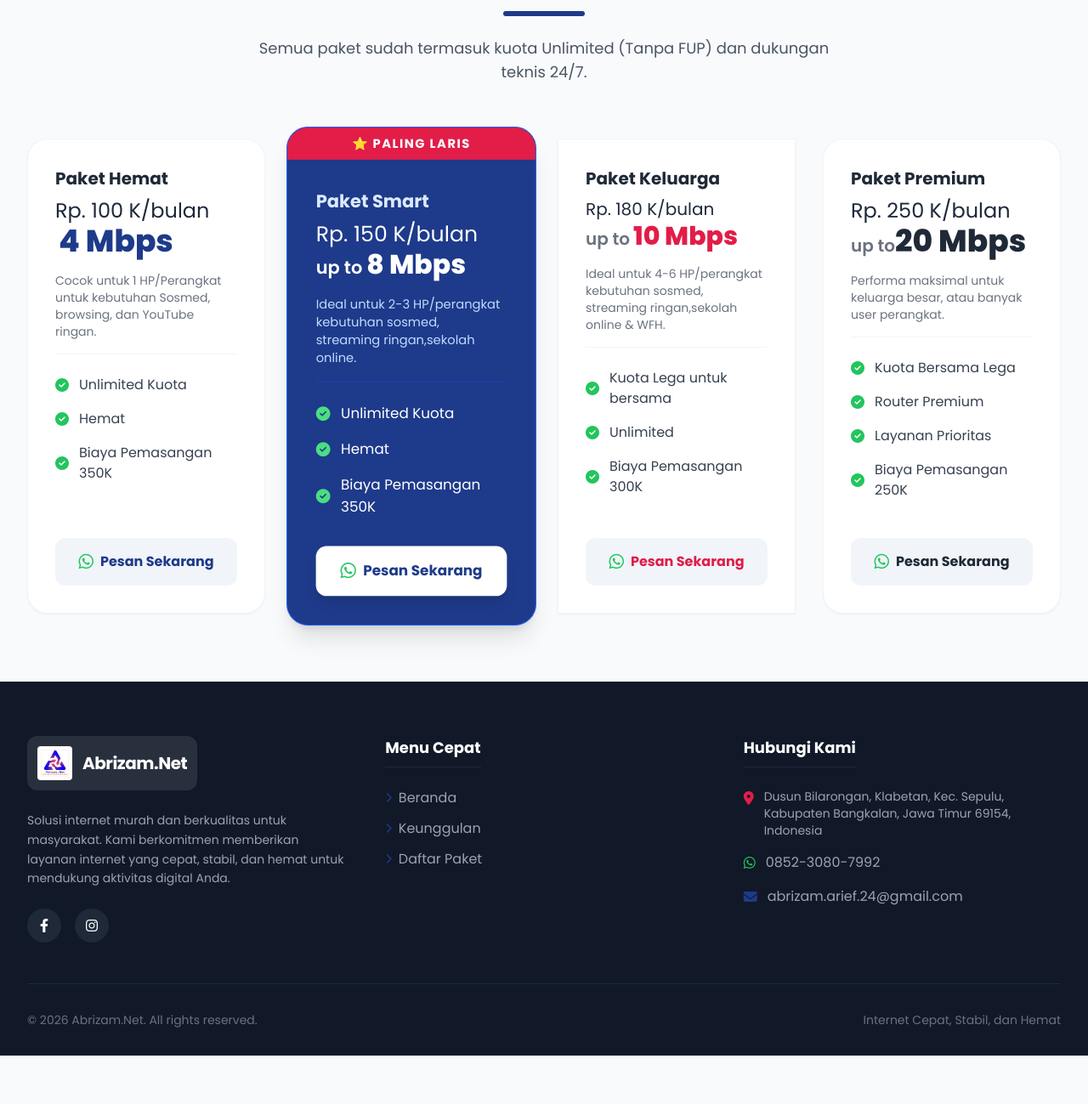
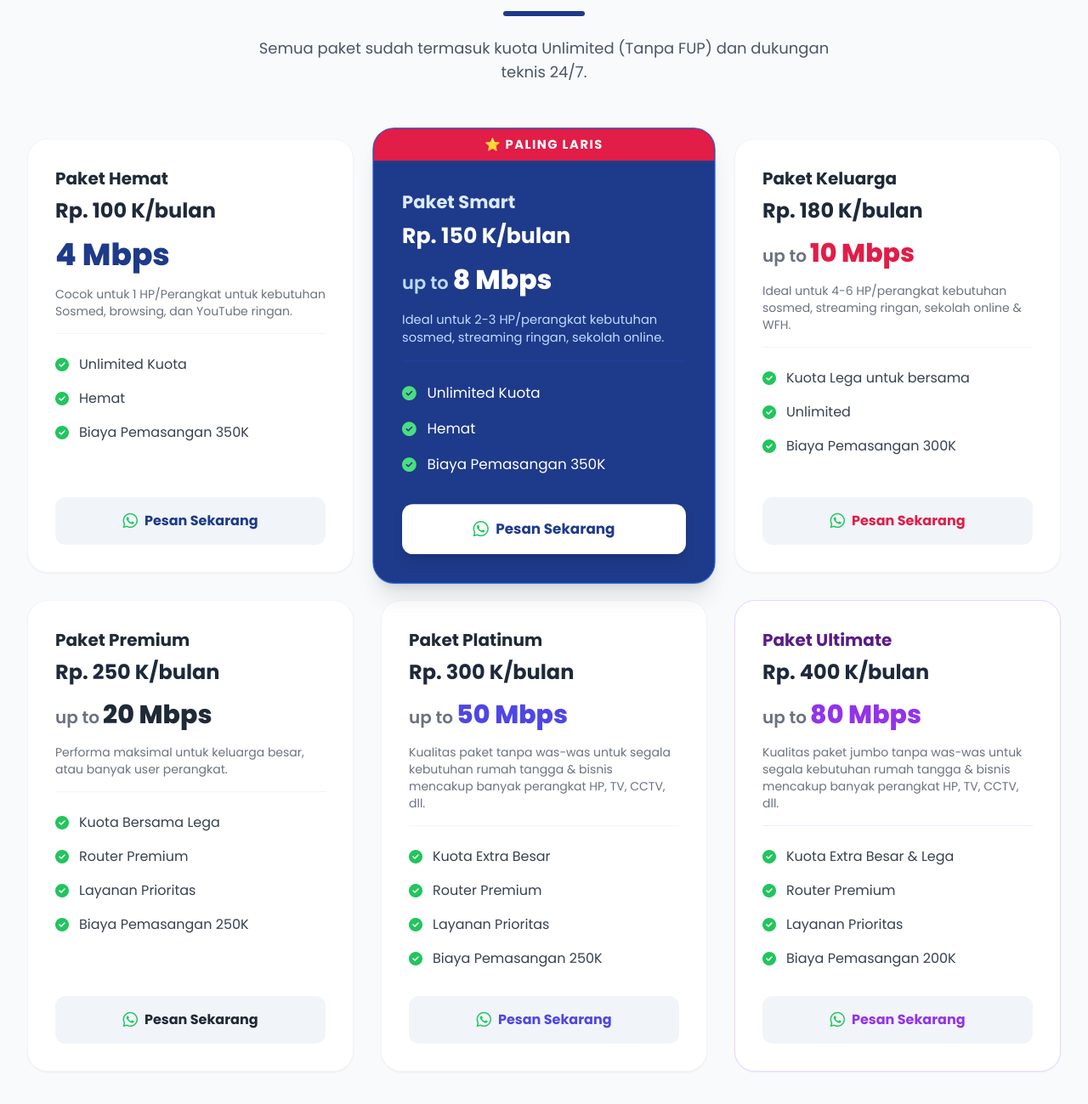
Before and after one commit to abrizamarief24/wifi, a plain HTML site: page index.html in a window 1280 px wide. Shown: the part 1463-2762 px from the top of the page at 85% size. Before the commit the page ends 2705 px from the top, so only its background shows below. Drawn offline with nearby package versions, Linux system fonts and the light colour scheme.

Commit message:
Update index.html

```diff
--- a/index.html
+++ b/index.html
@@ -95,7 +95,7 @@
         <div class="max-w-7xl mx-auto px-4 sm:px-6 lg:px-8 flex flex-col items-center text-center">
             <img src="Abrizam.Net.png" width="100" height="100" alt="Logo Abrizam">
             <div class="inline-block px-4 py-1.5 rounded-full bg-white/20 backdrop-blur-md text-white text-sm font-semibold tracking-wide mb-6 border border-white/30 animate-pulse">
-                ✨ Selamat datang di Abrizam.Net
+                ✨ Selamat Datang di Abrizam.Net
             </div>
             <h1 class="text-4xl md:text-5xl lg:text-7xl font-extrabold text-white leading-tight mb-6 drop-shadow-lg">
                 Internet Cepat, Stabil, <br/> <span class="text-transparent bg-clip-text bg-gradient-to-r from-blue-200 to-blue-100">& Hemat</span>
@@ -110,7 +110,6 @@
                 <button onclick="orderWA('Pemasangan Baru')" class="bg-white hover:bg-gray-100 text-brand-blue px-8 py-4 rounded-full font-bold text-lg transition-all shadow-lg flex items-center justify-center gap-2 hover:-translate-y-1">
                     <i class="fa-brands fa-whatsapp text-green-500 text-xl"></i> Pasang Sekarang
                 </button>
-            </div>
             </div>
         </div>
     </section>
@@ -165,15 +164,14 @@
             </div>
 
             <!-- Grid Paket -->
-            <div class="grid grid-cols-1 md:grid-cols-2 lg:grid-cols-4 gap-8 max-w-7xl mx-auto">
+            <div class="grid grid-cols-1 md:grid-cols-2 lg:grid-cols-3 xl:grid-cols-3 gap-8 max-w-7xl mx-auto">
 
                 <!-- Paket Hemat -->
                 <div class="bg-white rounded-3xl shadow-sm hover:shadow-2xl transition-all duration-300 border border-gray-100 overflow-hidden flex flex-col relative top-0 hover:-top-2">
                     <div class="p-8 pb-0">
                         <h3 class="text-xl font-bold text-gray-800 mb-2">Paket Hemat</h3>
-<span class="text-2xl font- text-brand-black">Rp. 100 K/bulan</span>
-                        <div class="flex items-baseline gap-1 mb-4">
-                            <span class="text-xl font-semibold text-gray-500"></span>
+                        <span class="text-2xl font-bold text-slate-800 block">Rp. 100 K/bulan</span>
+                        <div class="flex items-baseline gap-1 my-4">
                             <span class="text-4xl font-extrabold text-brand-blue">4 Mbps</span>
                         </div>
                         <p class="text-sm text-gray-500 mb-6 border-b border-gray-100 pb-4">Cocok untuk 1 HP/Perangkat untuk kebutuhan Sosmed, browsing, dan YouTube ringan.</p>
@@ -191,26 +189,24 @@
                         </ul>
                     </div>
                     <div class="p-8 pt-0 mt-auto">
-                        <button onclick="orderWA('Paket Hemat (10 Mbps)')" class="w-full bg-slate-100 hover:bg-brand-blue hover:text-white text-brand-blue font-bold py-3.5 rounded-xl transition-colors flex justify-center items-center gap-2 group">
+                        <button onclick="orderWA('Paket Hemat (4 Mbps)')" class="w-full bg-slate-100 hover:bg-brand-blue hover:text-white text-brand-blue font-bold py-3.5 rounded-xl transition-colors flex justify-center items-center gap-2 group">
                             <i class="fa-brands fa-whatsapp text-xl text-green-500 group-hover:text-white"></i> Pesan Sekarang
                         </button>
                     </div>
                 </div>
 
-                <!-- Paket Keluarga (Highlighted) -->
+                <!-- Paket Smart (Highlighted) -->
                 <div class="bg-brand-blue rounded-3xl shadow-xl hover:shadow-2xl transition-all duration-300 border border-blue-600 overflow-hidden flex flex-col relative transform scale-100 lg:scale-105 z-10">
                     <div class="bg-brand-red text-white text-center py-2 text-sm font-bold tracking-widest uppercase">
                         ⭐ Paling Laris
                     </div>
                     <div class="p-8 pb-0">
                         <h3 class="text-xl font-bold text-blue-100 mb-2">Paket Smart</h3>
-<span class="text-2xl font- text-white">Rp. 150 K/bulan</span>
-                        <div class="flex items-baseline gap-1 mb-4 text-white">
-                        <span class="text-xl font-semibold text-white-200">up to
-             <span class="text-3xl font-extrabold">8 Mbps</span>
-                           </span>
+                        <span class="text-2xl font-bold text-white block">Rp. 150 K/bulan</span>
+                        <div class="flex items-baseline gap-1 my-4 text-white">
+                            <span class="text-xl font-semibold text-blue-200">up to <span class="text-3xl font-extrabold text-white">8 Mbps</span></span>
                         </div>
-                        <p class="text-sm text-blue-200 mb-6 border-b border-blue-800 pb-4">Ideal untuk 2-3 HP/perangkat kebutuhan sosmed, streaming ringan,sekolah online.</p>
+                        <p class="text-sm text-blue-200 mb-6 border-b border-blue-800 pb-4">Ideal untuk 2-3 HP/perangkat kebutuhan sosmed, streaming ringan, sekolah online.</p>
 
                         <ul class="space-y-4 mb-8">
                             <li class="flex items-center gap-3 text-white">
@@ -225,22 +221,22 @@
                         </ul>
                     </div>
                     <div class="p-8 pt-0 mt-auto">
-                        <button onclick="orderWA('Paket Keluarga (20 Mbps)')" class="w-full bg-white hover:bg-gray-100 text-brand-blue font-bold py-3.5 rounded-xl transition-colors flex justify-center items-center gap-2 shadow-lg">
+                        <button onclick="orderWA('Paket Smart (8 Mbps)')" class="w-full bg-white hover:bg-gray-100 text-brand-blue font-bold py-3.5 rounded-xl transition-colors flex justify-center items-center gap-2 shadow-lg">
                             <i class="fa-brands fa-whatsapp text-xl text-green-500"></i> Pesan Sekarang
                         </button>
                     </div>
                 </div>
 
-                <!-- Paket Gaming -->
-                <div class="bg-white rounded-4xl shadow-sm hover:shadow-4xl transition-all duration-300 border border-gray-100 overflow-hidden flex flex-col relative top-0 hover:-top-2">
+                <!-- Paket Keluarga -->
+                <div class="bg-white rounded-3xl shadow-sm hover:shadow-2xl transition-all duration-300 border border-gray-100 overflow-hidden flex flex-col relative top-0 hover:-top-2">
                     <div class="p-8 pb-0">
-                        <h3 class="text-xl font-bold text-gray-800 mb-2">Paket Keluarga </h3>
-<span class="text-xl font- text-brand-black">Rp. 180 K/bulan</span>
-                        <div class="flex items-baseline gap-1 mb-4">
+                        <h3 class="text-xl font-bold text-gray-800 mb-2">Paket Keluarga</h3>
+                        <span class="text-2xl font-bold text-slate-800 block">Rp. 180 K/bulan</span>
+                        <div class="flex items-baseline gap-1 my-4">
                             <span class="text-xl font-semibold text-gray-500">up to</span>
                             <span class="text-3xl font-extrabold text-brand-red">10 Mbps</span>
                         </div>
-                        <p class="text-sm text-gray-500 mb-6 border-b border-gray-100 pb-4">Ideal untuk 4-6 HP/perangkat kebutuhan sosmed, streaming ringan,sekolah online & WFH.</p>
+                        <p class="text-sm text-gray-500 mb-6 border-b border-gray-100 pb-4">Ideal untuk 4-6 HP/perangkat kebutuhan sosmed, streaming ringan, sekolah online & WFH.</p>
 
                         <ul class="space-y-4 mb-8">
                             <li class="flex items-center gap-3 text-gray-700">
@@ -255,23 +251,20 @@
                         </ul>
                     </div>
                     <div class="p-8 pt-0 mt-auto">
-                        <button onclick="orderWA('Paket Gaming (50 Mbps)')" class="w-full bg-slate-100 hover:bg-brand-red hover:text-white text-brand-red font-bold py-3.5 rounded-xl transition-colors flex justify-center items-center gap-2 group">
+                        <button onclick="orderWA('Paket Keluarga (10 Mbps)')" class="w-full bg-slate-100 hover:bg-brand-red hover:text-white text-brand-red font-bold py-3.5 rounded-xl transition-colors flex justify-center items-center gap-2 group">
                             <i class="fa-brands fa-whatsapp text-xl text-green-500 group-hover:text-white"></i> Pesan Sekarang
                         </button>
                     </div>
                 </div>
 
-                <!-- Paket Bisnis -->
+                <!-- Paket Premium -->
                 <div class="bg-white rounded-3xl shadow-sm hover:shadow-2xl transition-all duration-300 border border-gray-100 overflow-hidden flex flex-col relative top-0 hover:-top-2">
                     <div class="p-8 pb-0">
-                        <div class="flex justify-between items-start mb-2">
-                            <h3 class="text-xl font-bold text-gray-800">Paket Premium</h3>
-                            </div>
-
-<span class="text-2xl font- text-brand-black">Rp. 250 K/bulan</span>
-                        <div class="flex items-baseline gap-1 mb-4">
-                            <span class="text-xl font-semibold text-gray-500">up to<span class="text-4xl font-extrabold text-gray-800">20 Mbps</span>
-                        </span>
+                        <h3 class="text-xl font-bold text-gray-800 mb-2">Paket Premium</h3>
+                        <span class="text-2xl font-bold text-slate-800 block">Rp. 250 K/bulan</span>
+                        <div class="flex items-baseline gap-1 my-4">
+                            <span class="text-xl font-semibold text-gray-500">up to</span>
+                            <span class="text-3xl font-extrabold text-gray-800">20 Mbps</span>
                         </div>
                         <p class="text-sm text-gray-500 mb-6 border-b border-gray-100 pb-4">Performa maksimal untuk keluarga besar, atau banyak user perangkat.</p>
 
@@ -281,7 +274,7 @@
                             </li>
                             <li class="flex items-center gap-3 text-gray-700">
                                 <i class="fa-solid fa-circle-check text-green-500"></i> Router Premium
-                                </li>
+                            </li>
                             <li class="flex items-center gap-3 text-gray-700">
                                 <i class="fa-solid fa-circle-check text-green-500"></i> Layanan Prioritas
                             </li>
@@ -291,7 +284,73 @@
                         </ul>
                     </div>
                     <div class="p-8 pt-0 mt-auto">
-                        <button onclick="orderWA('Paket Bisnis (100 Mbps)')" class="w-full bg-slate-100 hover:bg-gray-800 hover:text-white text-gray-800 font-bold py-3.5 rounded-xl transition-colors flex justify-center items-center gap-2 group">
+                        <button onclick="orderWA('Paket Premium (20 Mbps)')" class="w-full bg-slate-100 hover:bg-gray-800 hover:text-white text-gray-800 font-bold py-3.5 rounded-xl transition-colors flex justify-center items-center gap-2 group">
+                            <i class="fa-brands fa-whatsapp text-xl text-green-500 group-hover:text-white"></i> Pesan Sekarang
+                        </button>
+                    </div>
+                </div>
+
+                <!-- Paket Platinum (Baru Ditambahkan) -->
+                <div class="bg-white rounded-3xl shadow-sm hover:shadow-2xl transition-all duration-300 border border-gray-100 overflow-hidden flex flex-col relative top-0 hover:-top-2">
+                    <div class="p-8 pb-0">
+                        <h3 class="text-xl font-bold text-gray-800 mb-2">Paket Platinum</h3>
+                        <span class="text-2xl font-bold text-slate-800 block">Rp. 300 K/bulan</span>
+                        <div class="flex items-baseline gap-1 my-4">
+                            <span class="text-xl font-semibold text-gray-500">up to</span>
+                            <span class="text-3xl font-extrabold text-indigo-600">50 Mbps</span>
+                        </div>
+                        <p class="text-sm text-gray-500 mb-6 border-b border-gray-100 pb-4">Kualitas paket tanpa was-was untuk segala kebutuhan rumah tangga & bisnis mencakup banyak perangkat HP, TV, CCTV, dll.</p>
+
+                        <ul class="space-y-4 mb-8">
+                            <li class="flex items-center gap-3 text-gray-700">
+                                <i class="fa-solid fa-circle-check text-green-500"></i> Kuota Extra Besar
+                            </li>
+                            <li class="flex items-center gap-3 text-gray-700">
+                                <i class="fa-solid fa-circle-check text-green-500"></i> Router Premium
+                            </li>
+                            <li class="flex items-center gap-3 text-gray-700">
+                                <i class="fa-solid fa-circle-check text-green-500"></i> Layanan Prioritas
+                            </li>
+                            <li class="flex items-center gap-3 text-gray-700">
+                                <i class="fa-solid fa-circle-check text-green-500"></i> Biaya Pemasangan 250K
+                            </li>
+                        </ul>
+                    </div>
+                    <div class="p-8 pt-0 mt-auto">
+                        <button onclick="orderWA('Paket Platinum (50 Mbps)')" class="w-full bg-slate-100 hover:bg-indigo-600 hover:text-white text-indigo-600 font-bold py-3.5 rounded-xl transition-colors flex justify-center items-center gap-2 group">
+                            <i class="fa-brands fa-whatsapp text-xl text-green-500 group-hover:text-white"></i> Pesan Sekarang
+                        </button>
+                    </div>
+                </div>
+
+                <!-- Paket Ultimate (Baru Ditambahkan) -->
+                <div class="bg-white rounded-3xl shadow-sm hover:shadow-2xl transition-all duration-300 border border-purple-200 overflow-hidden flex flex-col relative top-0 hover:-top-2">
+                    <div class="p-8 pb-0">
+                        <h3 class="text-xl font-bold text-purple-900 mb-2">Paket Ultimate</h3>
+                        <span class="text-2xl font-bold text-slate-800 block">Rp. 400 K/bulan</span>
+                        <div class="flex items-baseline gap-1 my-4">
+                            <span class="text-xl font-semibold text-gray-500">up to</span>
+                            <span class="text-3xl font-extrabold text-purple-600">80 Mbps</span>
+                        </div>
+                        <p class="text-sm text-gray-500 mb-6 border-b border-purple-100 pb-4">Kualitas paket jumbo tanpa was-was untuk segala kebutuhan rumah tangga & bisnis mencakup banyak perangkat HP, TV, CCTV, dll.</p>
+
+                        <ul class="space-y-4 mb-8">
+                            <li class="flex items-center gap-3 text-gray-700">
+                                <i class="fa-solid fa-circle-check text-green-500"></i> Kuota Extra Besar & Lega
+                            </li>
+                            <li class="flex items-center gap-3 text-gray-700">
+                                <i class="fa-solid fa-circle-check text-green-500"></i> Router Premium
+                            </li>
+                            <li class="flex items-center gap-3 text-gray-700">
+                                <i class="fa-solid fa-circle-check text-green-500"></i> Layanan Prioritas
+                            </li>
+                            <li class="flex items-center gap-3 text-gray-700">
+                                <i class="fa-solid fa-circle-check text-green-500"></i> Biaya Pemasangan 200K
+                            </li>
+                        </ul>
+                    </div>
+                    <div class="p-8 pt-0 mt-auto">
+                        <button onclick="orderWA('Paket Ultimate (80 Mbps)')" class="w-full bg-slate-100 hover:bg-purple-600 hover:text-white text-purple-600 font-bold py-3.5 rounded-xl transition-colors flex justify-center items-center gap-2 group">
                             <i class="fa-brands fa-whatsapp text-xl text-green-500 group-hover:text-white"></i> Pesan Sekarang
                         </button>
                     </div>
@@ -348,7 +407,7 @@
                         </li>
                         <li class="flex items-center gap-3">
                             <i class="fa-solid fa-envelope text-brand-blue"></i>
-                            <a href="mailto:info@abrizam.net" class="text-gray-400 hover:text-white">abrizam.arief.24@gmail.com</a>
+                            <a href="mailto:abrizam.arief.24@gmail.com" class="text-gray-400 hover:text-white">abrizam.arief.24@gmail.com</a>
                         </li>
                     </ul>
                 </div>
@@ -370,22 +429,15 @@
     <script>
         // Fungsi untuk order WhatsApp
         function orderWA(paketName) {
-            // Nomor WA tujuan
             const phoneNumber = "6285230807992";
-
-            // Format Pesan
             let message = "";
             if (paketName.includes("Paket")) {
                 message = `Halo Admin *Abrizam.Net*,\n\nSaya tertarik untuk berlangganan internet rumah *${paketName}*.\nMohon informasi mengenai harga dan syarat pemasangannya.\n\nTerima kasih.`;
             } else {
                 message = `Halo Admin *Abrizam.Net*,\nSaya butuh informasi lebih lanjut mengenai layanan internet Anda.\n\nTerima kasih.`;
             }
-
-            // Membuat link WA
             const encodedMessage = encodeURIComponent(message);
             const waLink = `https://wa.me/${phoneNumber}?text=${encodedMessage}`;
-
-            // Buka di tab baru
             window.open(waLink, '_blank');
         }
 
```
